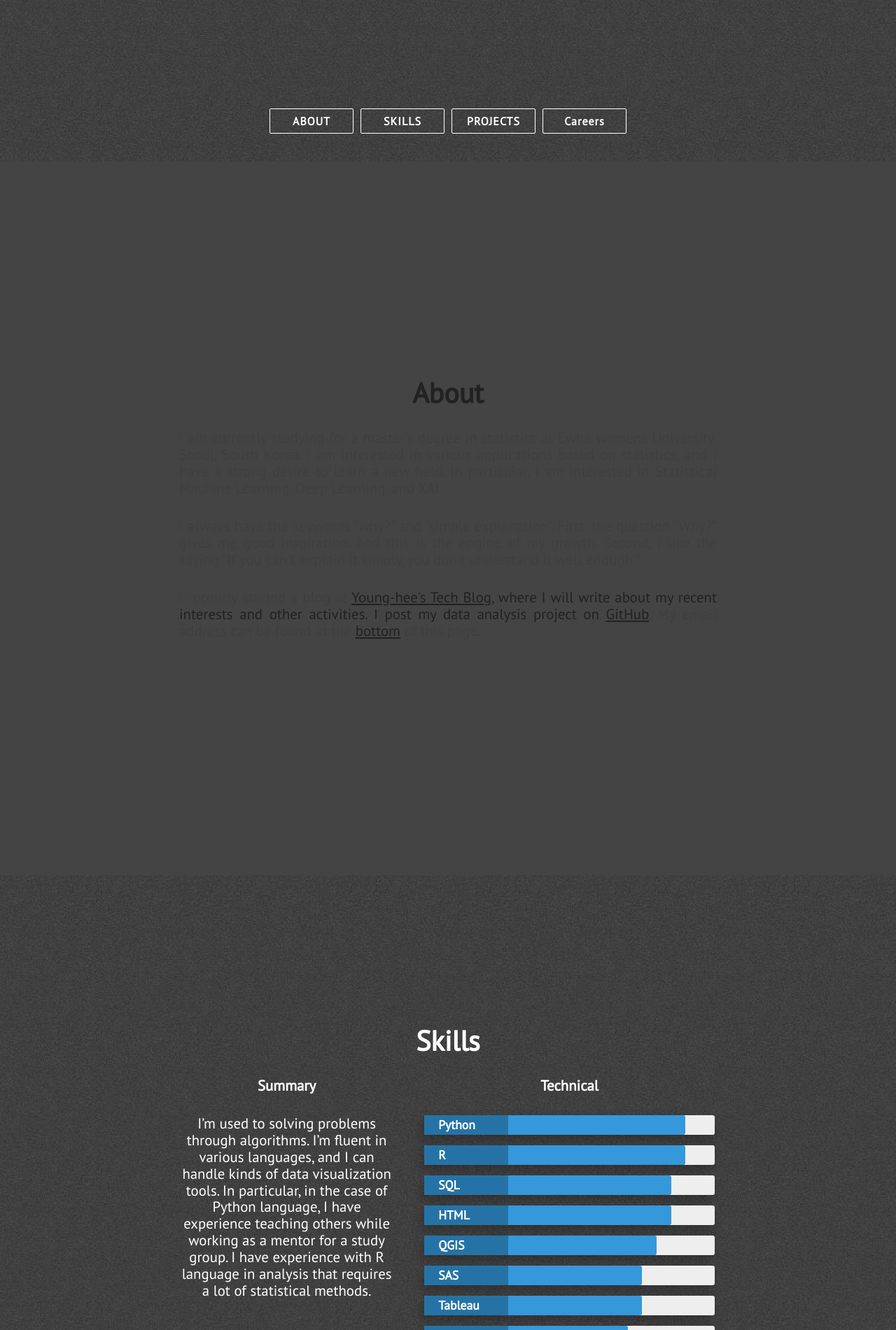
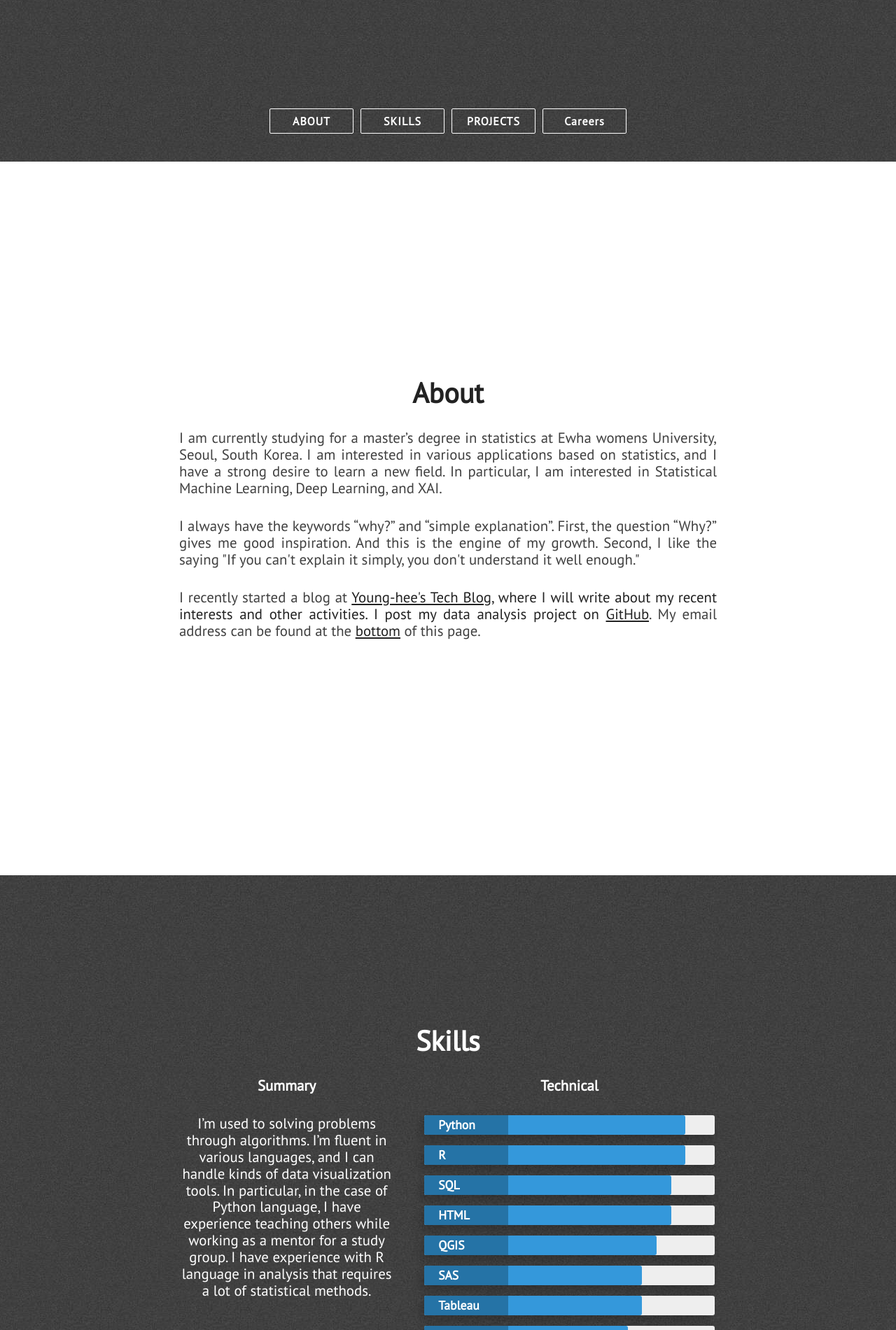
Before and after one commit to YoungheeGGO/YoungheeGGo.github.io, a Jekyll site: the page built from index.html, in a window 1280 px wide. Shown: the part 669-2570 px from the top of the page at 70% size. Built offline with Jekyll 4.4.1, drawn with Linux system fonts in a browser that asks for light colours; nearby versions of some CDN libraries.

Commit message:
Update main.css

```diff
--- a/assets/css/main.css
+++ b/assets/css/main.css
@@ -596,9 +596,6 @@ a {
 html{
   scroll-behavior: smooth;
 }
-body{
-  background: #444; /*origin: 3ea0e2 */
-}
 ::selection{
   color: #fff;
   background: #3ea0e2; /*origin: 3ea0e2*/
```
